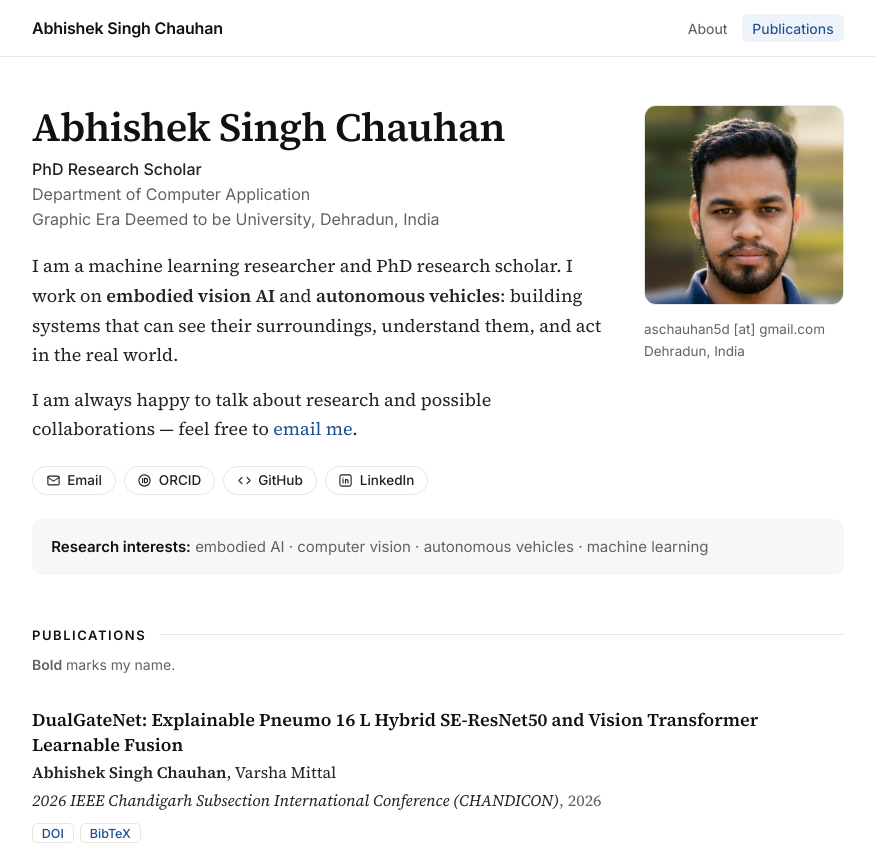
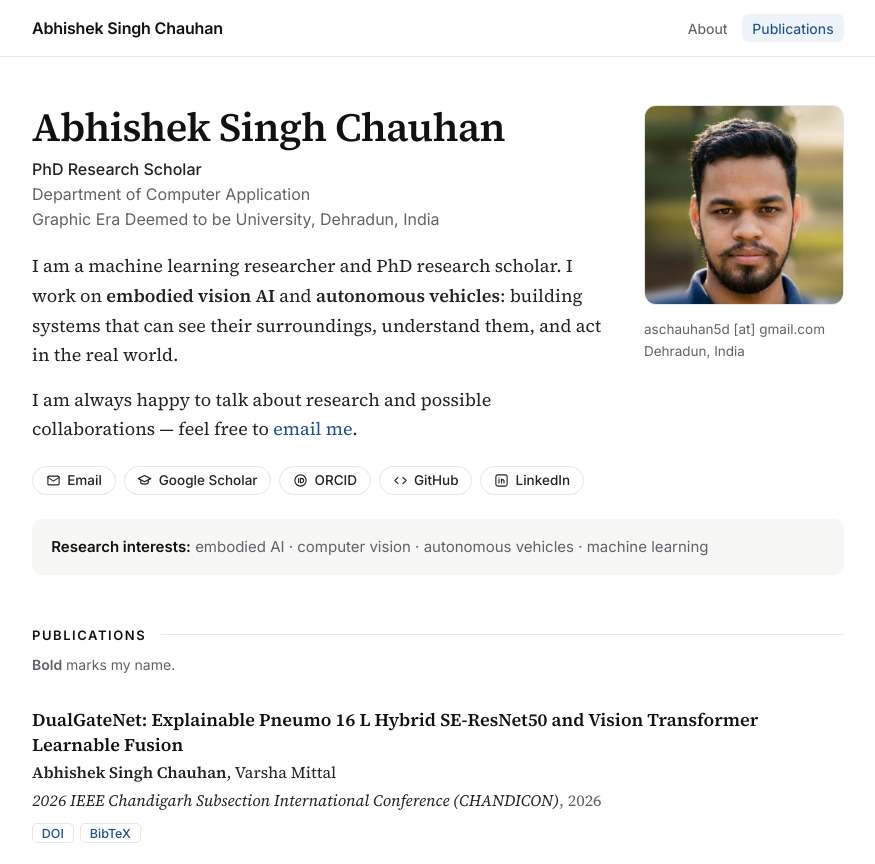
Before and after one commit to aschauhan5d/aschauhan5d.github.io, a plain HTML site: page index.html in a window 1280 px wide. Shown: the top 864 px of the page, without its empty margins (202-1077 px from the left). Drawn offline with Linux system fonts and the light colour scheme.

Commit message:
Rebuild site

```diff
--- a/index.html
+++ b/index.html
@@ -90,9 +90,7 @@
           <div class="links">
             <a href="mailto:aschauhan5d@gmail.com"><svg viewBox="0 0 24 24" fill="none" stroke="currentColor" stroke-width="1.8" stroke-linecap="round" stroke-linejoin="round" aria-hidden="true"><rect x="3" y="5" width="18" height="14" rx="2"/><path d="m3 7 9 6 9-6"/></svg>Email</a>
             <!-- CV:START --><!-- CV:END -->
-            <!-- To add Google Scholar, replace YOUR_ID and remove the comment markers:
-            <a href="https://scholar.google.com/citations?user=YOUR_ID" target="_blank" rel="noopener"><svg viewBox="0 0 24 24" fill="none" stroke="currentColor" stroke-width="1.8" stroke-linecap="round" stroke-linejoin="round" aria-hidden="true"><path d="M2 9l10-5 10 5-10 5z"/><path d="M6 11v5c3 2.5 9 2.5 12 0v-5"/></svg>Google Scholar</a>
-            -->
+            <a href="https://scholar.google.com/citations?user=pySsaTEAAAAJ&amp;hl=en" target="_blank" rel="noopener"><svg viewBox="0 0 24 24" fill="none" stroke="currentColor" stroke-width="1.8" stroke-linecap="round" stroke-linejoin="round" aria-hidden="true"><path d="M2 9l10-5 10 5-10 5z"/><path d="M6 11v5c3 2.5 9 2.5 12 0v-5"/></svg>Google Scholar</a>
             <a href="https://orcid.org/0009-0005-3507-6499" target="_blank" rel="noopener"><svg viewBox="0 0 24 24" fill="none" stroke="currentColor" stroke-width="1.8" stroke-linecap="round" stroke-linejoin="round" aria-hidden="true"><circle cx="12" cy="12" r="9"/><path d="M9 8.5v7M12 8.5h1.5a3.5 3.5 0 0 1 0 7H12z"/></svg>ORCID</a>
             <a href="https://github.com/aschauhan5d" target="_blank" rel="noopener"><svg viewBox="0 0 24 24" fill="none" stroke="currentColor" stroke-width="1.8" stroke-linecap="round" stroke-linejoin="round" aria-hidden="true"><path d="m8 7-5 5 5 5M16 7l5 5-5 5"/></svg>GitHub</a>
             <a href="https://linkedin.com/in/aschauhan5d" target="_blank" rel="noopener"><svg viewBox="0 0 24 24" fill="none" stroke="currentColor" stroke-width="1.8" stroke-linecap="round" stroke-linejoin="round" aria-hidden="true"><rect x="3" y="3" width="18" height="18" rx="3"/><path d="M8 10v6M8 7.5v.01M12 16v-3.5a2 2 0 0 1 4 0V16M12 10v6"/></svg>LinkedIn</a>
```
Also changed, not shown: 1 other file.
